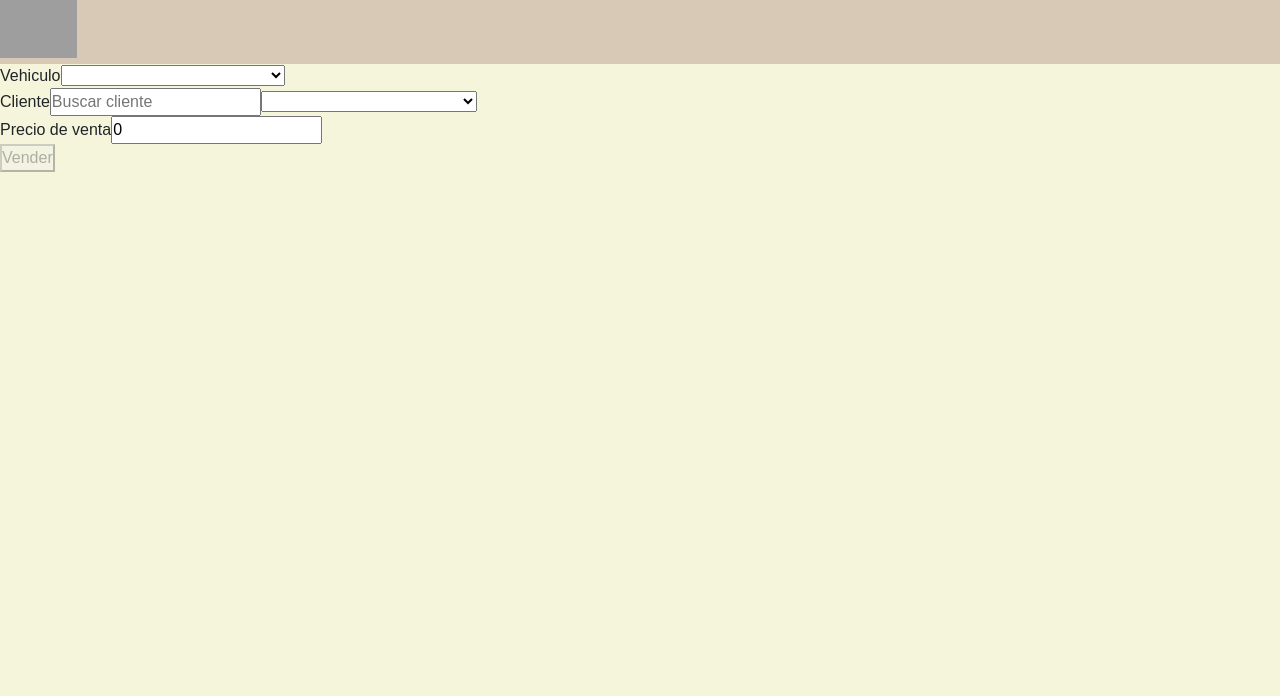
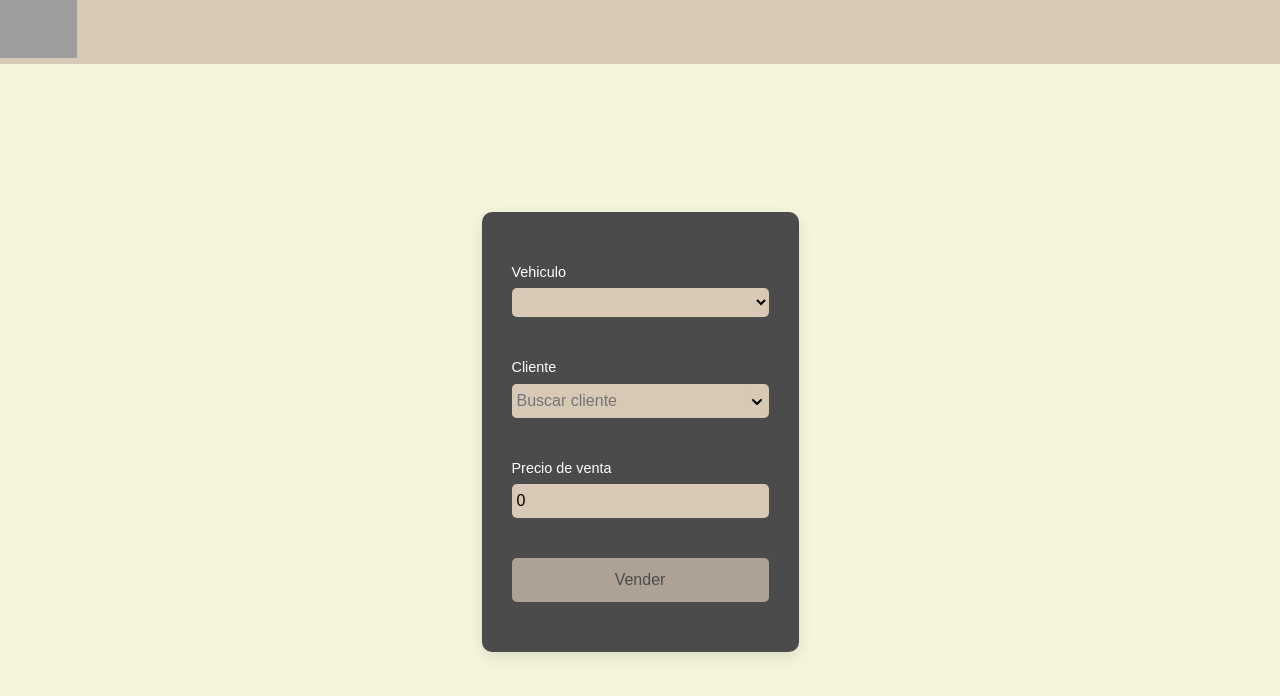
Before and after one commit to frantribu/FrontProyectoFinalProgramacion4, an Angular app: page /vender in a window 1280 px wide. Shown: the top 696 px of the page. Built offline with nearby package versions, Linux system fonts and the light colour scheme; data requests are answered from the project's data file; grey boxes are pictures that could not be loaded.

Commit message:
Modificaciones esteticas y acomode algunas cosas al momento de vender el vehiculo

```diff
--- a/db.json
+++ b/db.json
@@ -74,7 +74,7 @@
       ],
       "fechaIngreso": "2025-11-10",
       "enReparacion": false,
-      "vendido": true,
+      "vendido": false,
       "tipoVehiculo": "Auto"
     }
   ],
@@ -82,17 +82,10 @@
   "talleres": [],
   "historialesVenta": [
     {
-      "id": "7bb1",
+      "id": "1757",
       "vehiculo": "9788",
       "cliente": "b2a6",
-      "precioVenta": 10000,
-      "fechaVenta": "2025-11-11"
-    },
-    {
-      "id": "ef7e",
-      "vehiculo": "19a7",
-      "cliente": "b2a6",
-      "precioVenta": 10000,
+      "precioVenta": 0,
       "fechaVenta": "2025-11-11"
     }
   ],
--- a/src/app/Pages/Vehicles/list-vehicles/list-vehicles.component.ts
+++ b/src/app/Pages/Vehicles/list-vehicles/list-vehicles.component.ts
@@ -11,7 +11,7 @@ import { CardVehiculoComponent } from '../../../Shared/Components/card-vehiculo/
   styleUrl: './list-vehicles.component.css'
 })
 
-export class ListVehiclesComponent {
+export class ListVehiclesComponent{
   vehiculoService = inject(VehiculoService);
   router = inject(Router)
 
--- a/src/app/Pages/Ventas/create-historialDeVentas/ventas.component.css
+++ b/src/app/Pages/Ventas/create-historialDeVentas/ventas.component.css
@@ -0,0 +1,126 @@
+* {
+    font-family: 'Montserrat', sans-serif;
+    box-sizing: border-box;
+    margin: 0;
+    padding: 0;
+}
+
+section {
+    display: flex;
+    align-items: center;
+    justify-content: center;
+    flex-direction: column;
+    min-height: 92vh;
+    width: 100vw;
+}
+
+.form-container {
+    display: flex;
+    flex-direction: column;
+    justify-content: center;
+    background-color: #4B4B4B;
+    padding: 30px;
+    border-radius: 10px;
+    box-shadow: 0 5px 15px rgba(0, 0, 0, 0.1);
+}
+
+.form-container>div {
+    display: flex;
+    flex-direction: column;
+    margin: 20px 0;
+}
+
+.input-con-flecha {
+    position: relative;
+    display: flex;
+    flex-direction: column;
+}
+
+label {
+    color: white;
+    font-weight: 400;
+    margin-bottom: 5px;
+    font-size: 0.9em;
+}
+
+input,
+select {
+    border-radius: 5px;
+    border: none;
+    outline: none;
+    padding: 5px 30px 5px 5px;
+    background-color: #D8C8B6;
+    transition: all 0.3s ease;
+}
+
+option {
+    background-color: whitesmoke;
+}
+
+.div-input-cliente {
+    background-color: #D8C8B6;
+    border-radius: 5px;
+    transition: all 0.3s ease;
+}
+
+input:focus,
+select:focus,
+.div-input-cliente:focus {
+    outline: 2px solid #CC7F6A;
+    background-color: #F5F5DC;
+}
+
+.flecha {
+    position: absolute;
+    right: 0.2rem;
+    bottom: 0.5rem;
+    width: 1rem;
+    height: 1rem;
+    cursor: pointer;
+}
+
+.menuAbierto {
+    background-color: whitesmoke;
+    border-radius: 0 0 8px 8px;
+}
+
+.menuAbierto ul {
+    list-style: none;
+}
+
+.menuAbierto ul li {
+    cursor: pointer;
+    transition: all 0.3s ease;
+    padding: 8px;
+}
+
+.menuAbierto ul li:hover {
+    background-color: rgb(209, 209, 209);
+}
+
+span {
+    color: black;
+}
+
+button[type="submit"] {
+    padding: 10px 25px;
+    background-color: #CC7F6A;
+    color: #F5F5DC;
+    border: none;
+    border-radius: 5px;
+    font-weight: 500;
+    cursor: pointer;
+    width: 100%;
+    transition: background-color 0.3s ease;
+}
+
+button[type="submit"]:hover {
+    background-color: #d58670;
+}
+
+button[disabled] {
+    background-color: #d8c8b6;
+    color: #4B4B4B;
+    cursor: not-allowed;
+    opacity: 0.7;
+}
--- a/src/app/Pages/Ventas/create-historialDeVentas/ventas.component.html
+++ b/src/app/Pages/Ventas/create-historialDeVentas/ventas.component.html
@@ -1,5 +1,5 @@
-<section class="form-container">
-    <form [formGroup]="form" (submit)="enviarVenta()">
+<section>
+    <form [formGroup]="form" (submit)="enviarVenta()" class="form-container">
         <div class="vehiculo_container">
             <label for="input_vehiculo">Vehiculo</label>
             <select name="vehiculo" id="select-vehiculo" formControlName="idVehiculo">
@@ -16,26 +16,42 @@
         </div>
 
         <div>
-            <label for="input_cliente">Cliente</label>
-            <input type="text" placeholder="Buscar cliente" [value]="busqueda()" (input)="busqueda.set($any($event.target).value)">
+            <div class="input-con-flecha">
+                <label for="input_cliente">Cliente</label>
+                <div class="div-input-cliente">
+                    <input type="text" placeholder="Buscar cliente" [value]="busqueda()"
+                        (input)="busqueda.set($any($event.target).value)" >
 
-            <select name="cliente" id="select-cliente" formControlName="idCliente">
-                <option disabled>--- Selecione una opción ---</option>
+                    <svg (click)="toggleMenu()" class="flecha" [class.abierto]="!menuAbierto" xmlns="http://www.w3.org/2000/svg"
+                        viewBox="0 0 24 24" fill="none" stroke="black" stroke-width="3" stroke-linecap="round"
+                        stroke-linejoin="round">
+                        <polyline points="6 9 12 15 18 9"></polyline>
+                    </svg>
+                </div>
 
+            </div>
+
+            @if(menuAbierto){
+            <div class="menuAbierto">
                 @if (clientesFiltrados()) {
-                @for (cliente of clientesFiltrados(); track cliente.id) {
-                <option [value]="cliente.id">{{cliente.nombre}} {{cliente.apellido}} | {{cliente.dni}}</option>
-                }
-                }@else {
+                <ul>
+                    @for (cliente of clientesFiltrados(); track cliente.id) {
+                    <li (click)="seleccionarCliente(cliente)">
+                        <span>{{cliente.nombre}} {{cliente.apellido}} | {{cliente.dni}}</span>
+                    </li>
+                    }
+                </ul>
+                }@else{
                 <option disabled>Cargando clientes...</option>
                 }
+            </div>
+            }
 
-            </select>
         </div>
 
         <div>
             <label for="input_precio">Precio de venta</label>
-            <input type="number" formControlName="precioVenta">
+            <input type="number" formControlName="precioVenta" (click)="menuAbierto=false">
         </div>
 
         <div>
--- a/src/app/Pages/Ventas/create-historialDeVentas/ventas.component.ts
+++ b/src/app/Pages/Ventas/create-historialDeVentas/ventas.component.ts
@@ -2,10 +2,11 @@ import { Component, computed, inject, signal } from '@angular/core';
 import { FormBuilder, ReactiveFormsModule, Validators } from '@angular/forms';
 import { HistorialDeVentas } from '../../../Core/Models/HistorialDeVentas';
 import { Router } from '@angular/router';
-import { VehiculoPolimorfico, VehiculoService } from '../../../Core/Services/Vehicle/VehiculoService/vehiculo.service';
+import { VehiculoService } from '../../../Core/Services/Vehicle/VehiculoService/vehiculo.service';
 import { toSignal } from '@angular/core/rxjs-interop';
 import { UserServiceService } from '../../../Core/Services/UserService/user-service.service';
 import { HistorialDeVentaService } from '../../../Core/Services/HistorialDeVenta/historial-venta.service';
+import { User } from '../../../Core/Models/User';
 
 @Component({
   selector: 'app-ventas',
@@ -23,10 +24,10 @@ export class CreateVentaComponent {
   rolIdCliente = 4
 
   vehiculos = toSignal(this.vehiculoService.getVehiculos(), { initialValue: [] })
-
   clientes = toSignal(this.userService.getClientes(this.rolIdCliente))
 
   busqueda = signal("")
+  menuAbierto=false
 
   clientesFiltrados = computed(() => {
     const filtro = this.busqueda().toLowerCase();
@@ -53,12 +54,22 @@ export class CreateVentaComponent {
         this.vehiculoService.getVehiculoById(venta.vehiculo!).subscribe({
           next: (vehiculo) => this.vehiculoService.vehiculoVendido(vehiculo).subscribe({
             next: () => this.router.navigate(['historialDeVentas']),
-            error:(err)=>console.log("Error al cambiar el estado de vendido del vehiculo ", err)
+            error: (err) => console.log("Error al cambiar el estado de vendido del vehiculo ", err)
           }),
-          error:(err)=>console.log("Error al obtener el vehiculo ", err)
-      })
-    },
-    error:(err)=>console.log("Error al cargar la venta ", err)
-  })
+          error: (err) => console.log("Error al obtener el vehiculo ", err)
+        })
+      },
+      error: (err) => console.log("Error al cargar la venta ", err)
+    })
+  }
+
+  seleccionarCliente(cliente:User) {
+    this.form.get("idCliente")?.setValue(cliente.id)
+    this.busqueda.set(`${cliente.nombre} ${cliente.apellido} | ${cliente.dni}`)
+  }
+
+  toggleMenu(){
+    this.menuAbierto=!this.menuAbierto
+  }
+
 }
-}
```
